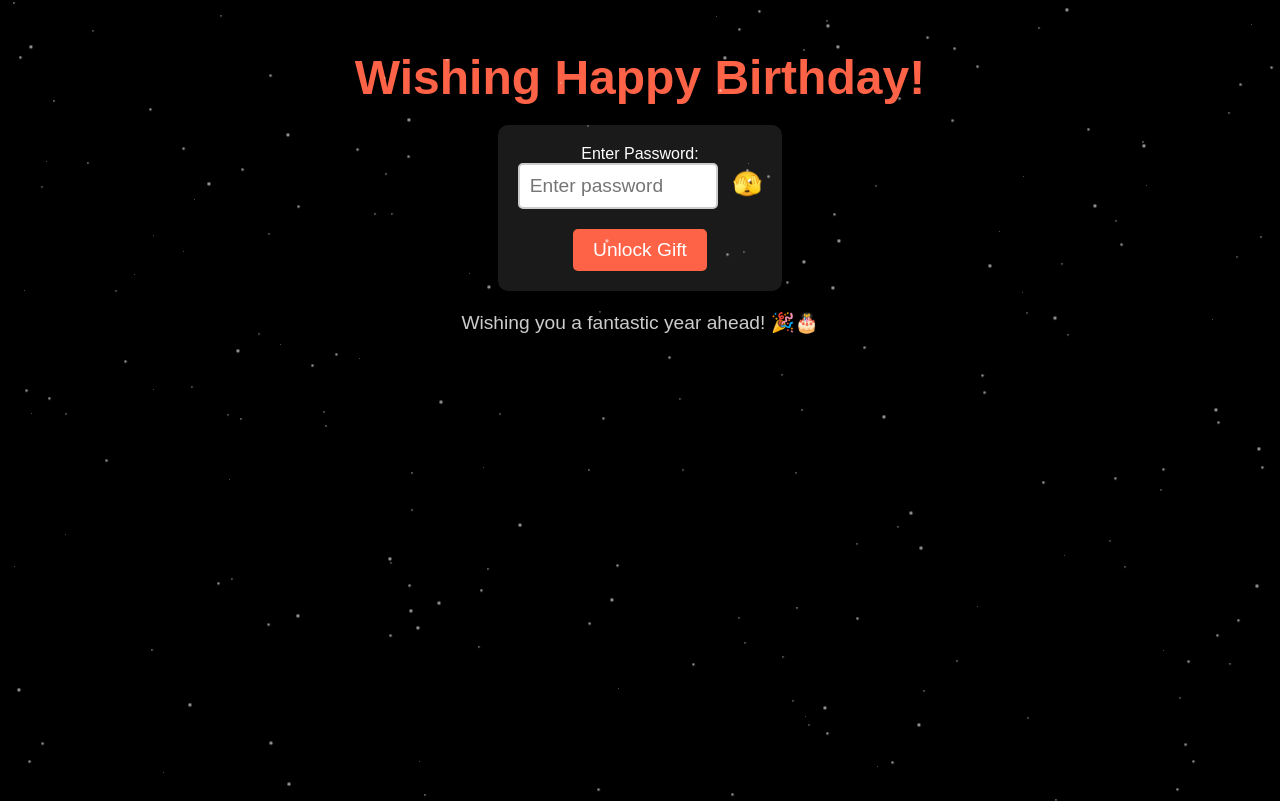
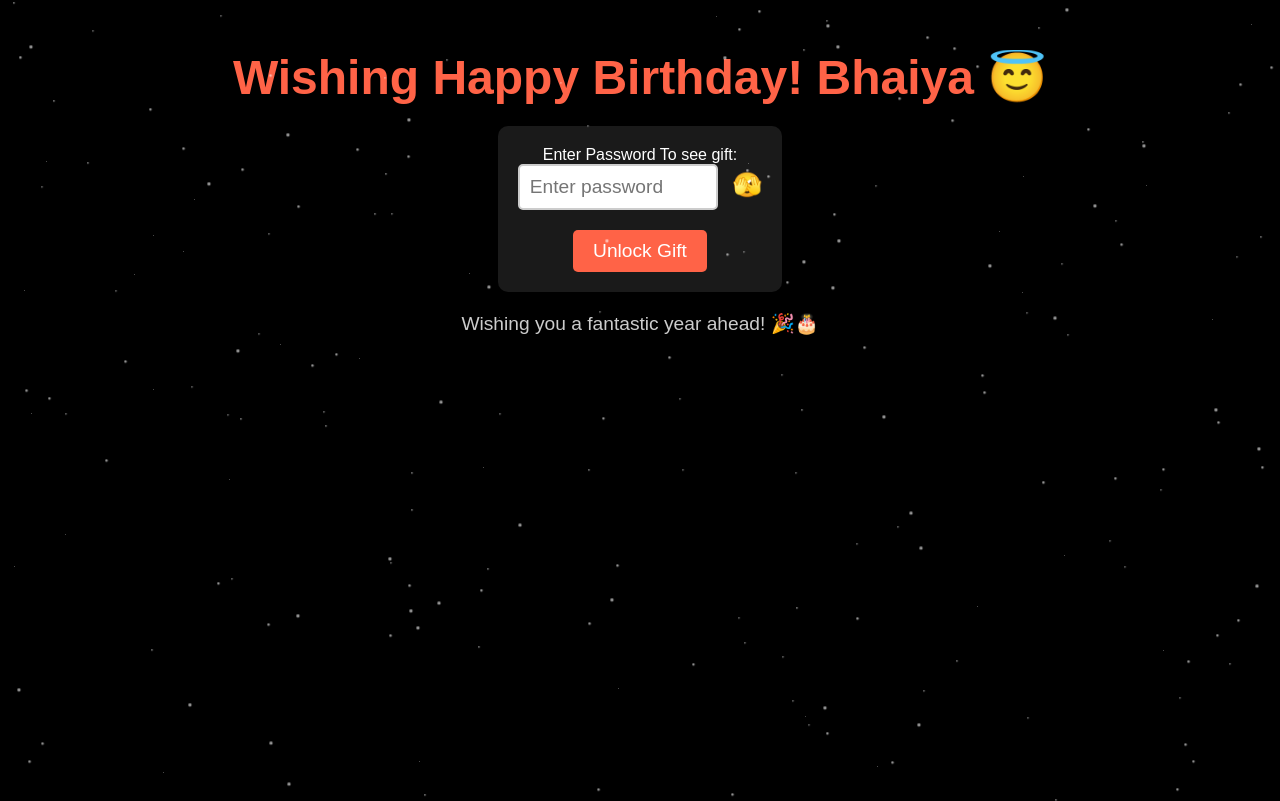
Before and after one commit to U-bot208/Birthday, a plain HTML site: page index.html in a window 1280 px wide. Drawn offline with Linux system fonts and the light colour scheme.

Commit message:
Update index.html

```diff
--- a/index.html
+++ b/index.html
@@ -126,11 +126,11 @@
   </div>
 
   <!-- Heading -->
-  <h1>Wishing Happy Birthday!</h1>
+  <h1>Wishing Happy Birthday! Bhaiya 😇</h1>
 
   <!-- Password Box -->
   <div class="password-container">
-    <label for="password">Enter Password:</label><br>
+    <label for="password">Enter Password To see gift:</label><br>
     <input type="password" id="password" placeholder="Enter password">
     <span id="show-pass" onclick="togglePassword()">🫣</span><br>
     <button onclick="checkPassword()">Unlock Gift</button>
```
